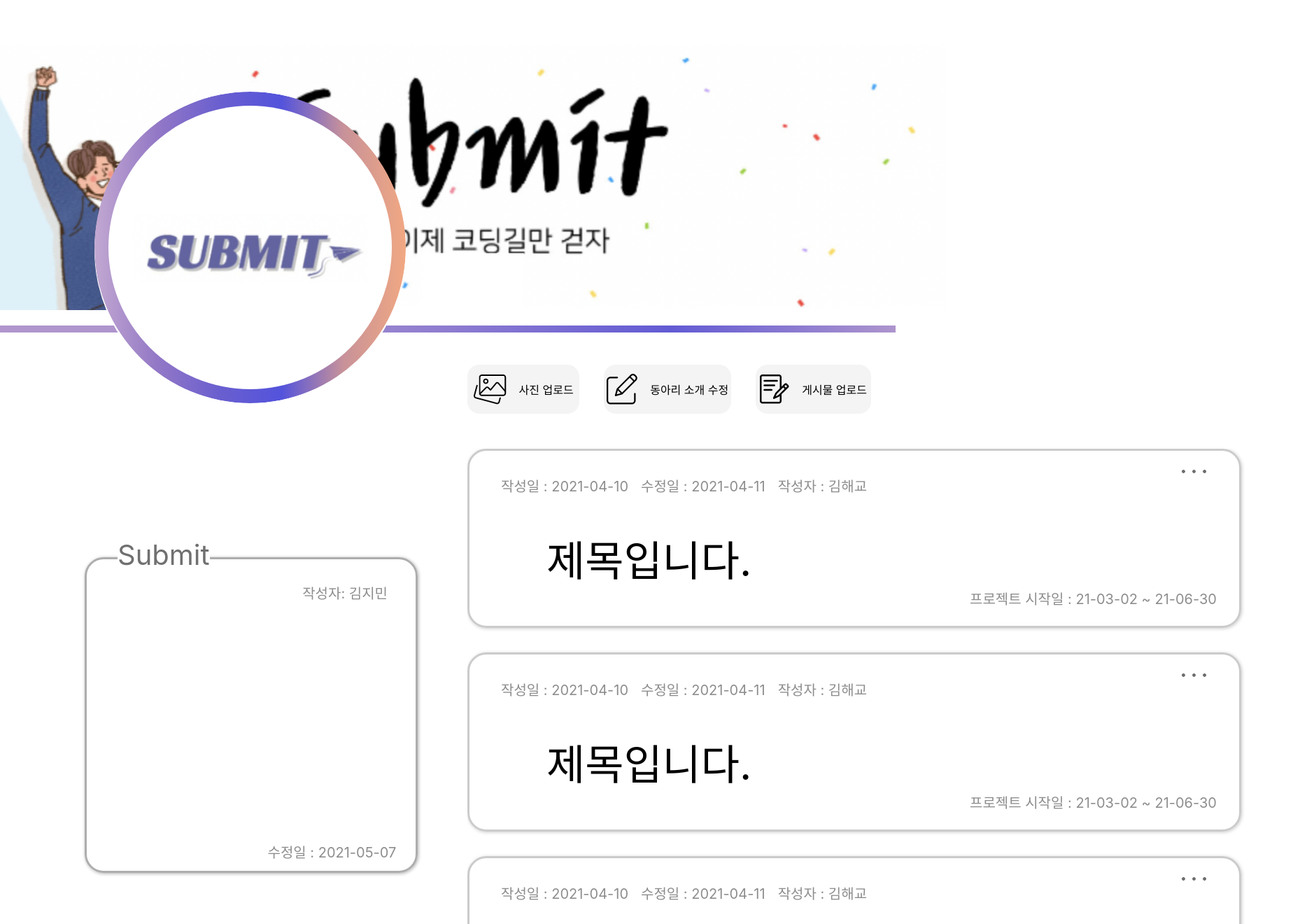
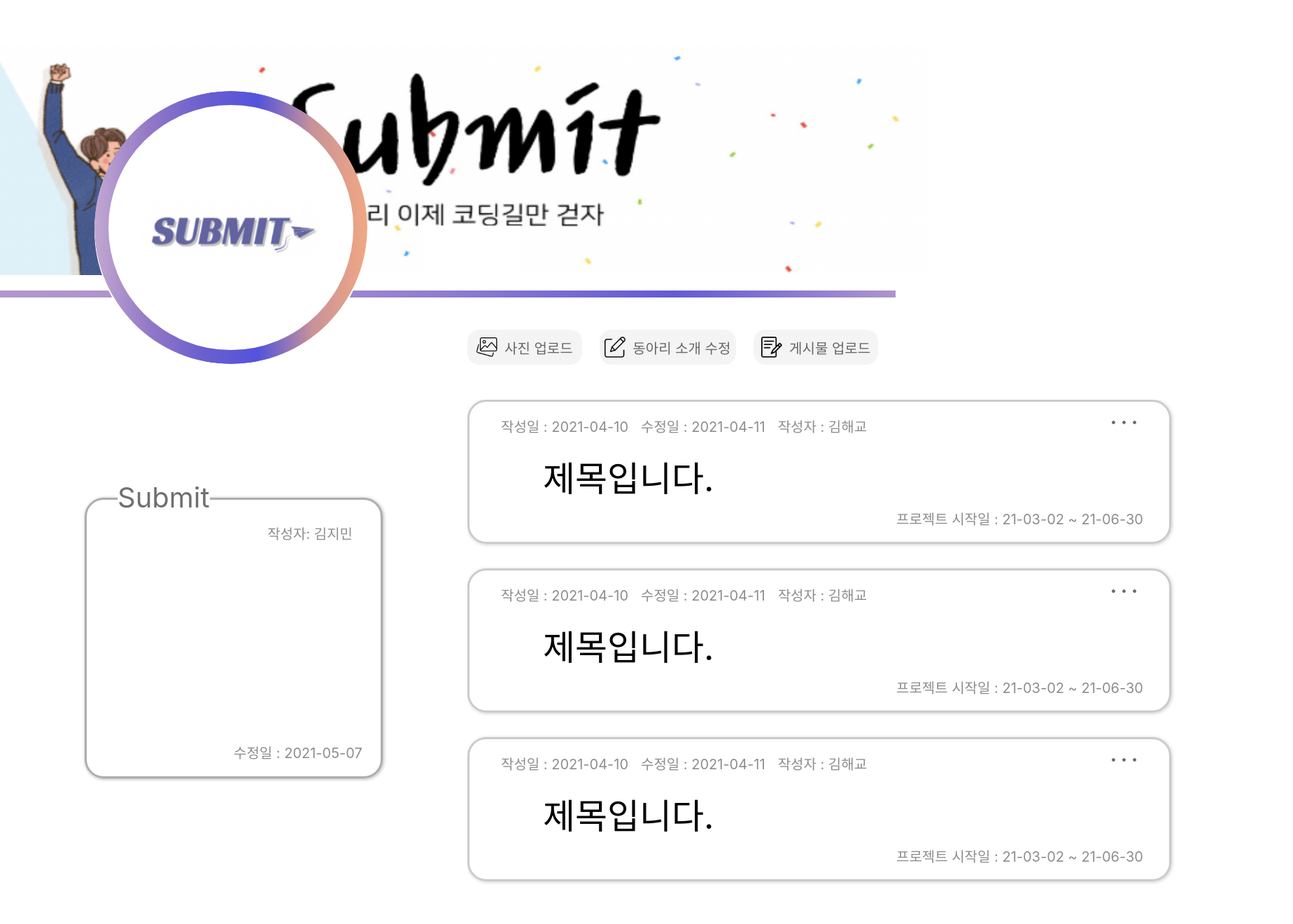
Before and after one commit to DSM-SUBMIT/POW_Frontend, a React (Create React App) app in the folder pow-front-v1/: page / in a window 1280 px wide. Shown: the part 100-1420 px from the top of the page at 70% size, 1848 px wide, since content can reach past the window. After the commit the page ends 1371 px from the top, so only its background shows below. Built offline with nearby package versions, Linux system fonts and the light colour scheme.

Commit message:
[ADD]<style.js> 크기 조절

```diff
--- a/pow-front-v1/src/components/Club/style.js
+++ b/pow-front-v1/src/components/Club/style.js
@@ -2,14 +2,14 @@ import styled from 'styled-components';
 
 export const BannerImg = styled.div`
   width: 100%;
-  height: 425px;
+  height: 375px;
   border-bottom: 10px solid;
   border-image: linear-gradient(to right,
     #B096CD, #AD94CD, #8E7CD0, #625BD4, #AE95CD);
   border-image-slice: 1;
   img {
-    width: 1425px;
-    height: 380px;
+    width: 1375px;
+    height: 330px;
     position: relative;
     left: 50%;
     top: 50%;
@@ -19,17 +19,20 @@ export const BannerImg = styled.div`
 
 export const LogoDiv = styled.div`
   position: absolute;
-  bottom: 15%;
+  bottom: 22%;
   margin-left: 135px;
   z-index: 2;
   --b: 20px;
   display: inline-block;
-  width:445px;
+  width: 390px;
 
   img{
     position: absolute;
-    width: 340px;
-    height: 100px;
+    width: 260px;
+    height: 80px;
+    left: 50%;
+    top: 50%;
+    transform: translate(-50%, -50%);
   }
 
   ::after{
@@ -42,8 +45,8 @@ export const LogoDiv = styled.div`
     content:"";
     position:absolute;
     z-index:-1;
-    width: 405px;
-    height: 405px;
+    width: 350px;
+    height: 350px;
     top:0;
     left:0;
     right:0;
@@ -61,24 +64,24 @@ export const LogoDiv = styled.div`
 `
 
 export const WhiteBox = styled.div`
-  width: 445px;
-  height: 445px;
+    width: 390px;
+    height: 390px;
     background-color: white;
     position: absolute;
-  bottom: 15%;
+    bottom: 22%;
     margin-left: 135px;
     z-index: 2;
     border-radius: 50%;
 `
 
 export const LeftContent = styled.div`
-  margin-top: 275px;
+  margin-top: 240px;
   float: left;
 `
 
 export const ClubIntroBox = styled.div`
-  width: 470px;
-  height: 445px;
+  width: 420px;
+  height: 395px;
   border: 3px solid #AEADAD;
   border-radius: 27px;
   margin-left: 121px;
@@ -107,8 +110,8 @@ export const FixDate = styled.p`
     font-size: 20px;
     color: #8D8D8D;
     position: relative;
-  top: 75%;
-  left: 55%;
+    top: 70%;
+    left: 50%;
 `
 
 export const RightContent = styled.div`
@@ -124,41 +127,58 @@ export const Upload = styled.div`
   div{
     display: flex;
     align-items: center;
-    margin-right: 35px;
-    height: 70px;
+    margin-right: 25px;
+    height: 50px;
     background-color: #F4F4F4;
     border-radius: 17px;
     justify-content: center;
+    font-size: 20px;
+    color: #676767;
 
     img {
-      margin-right: 18px;
+      width: 30px;
+      margin-right: 10px;
     }
   }
 `
 
 export const PictureUpload = styled.div`
-  width: 280px;
+  width: 230px;
 `
 
 export const ClubFix = styled.div`
-  width: 318px;
+  width: 275px;
 `
 
 export const PostUpload = styled.div`
-  width: 288px;
+  width: 250px;
 `
 
 export const Content = styled.div`
   margin-top: 50px;
   overflow-y: scroll;
   overflow-x: hidden;
-  height: 780px;
-  width: 1180px;
+  height: 700px;
+  width: 1100px;
+
+  ::-webkit-scrollbar{
+    width: 15px;
+  }
+
+  ::-webkit-scrollbar-thumb{
+    background-color: #9F91D6;
+    border-radius: 10px;
+  }
+
+  ::-webkit-scrollbar-track{
+    background-color: white;
+    border-radius: 10px;
+  }
 `
 
 export const Post = styled.div`
-  width: 1100px;
-  height: 250px;
+  width: 1000px;
+  height: 200px;
   border: 3px solid #CBCBCB;
   box-shadow: 1px 1px 5px #CBCBCB;
   border-radius: 27px;
@@ -172,7 +192,7 @@ export const Post = styled.div`
 
 export const PostDiv = styled.div`
   display: flex;
-  margin-top: 35px;
+  margin-top: 20px;
   height: 0;
   p{
     margin: 0;
@@ -187,14 +207,15 @@ export const PostDiv = styled.div`
 `
 
 export const Title = styled.div`
-  margin-top: 74px;
-  margin-left: 110px;
-  font-size: 60px;
+  margin-top: 50px;
+  margin-left: 105px;
+  font-size: 50px;
 `
 
 export const StartDate = styled.div`
+  margin-top: 10px;
   position:relative;
-  left: 65%;
+  left: 61%;
   font-size: 20px;
   color: #8D8D8D;
 `
```
Lines whose indentation alone changed are shown as unchanged.
